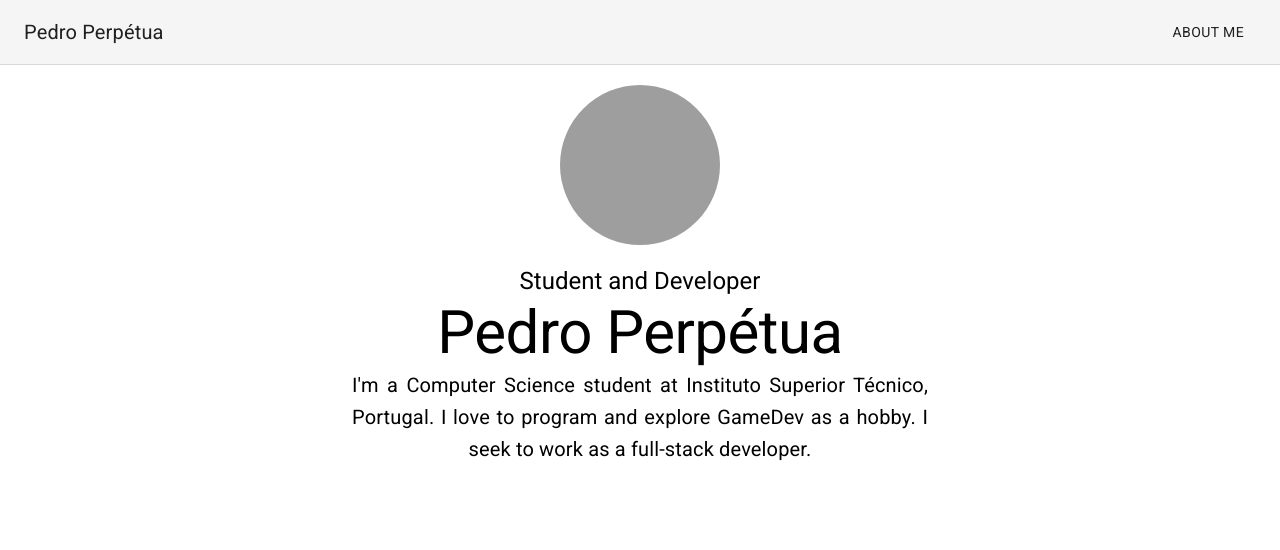
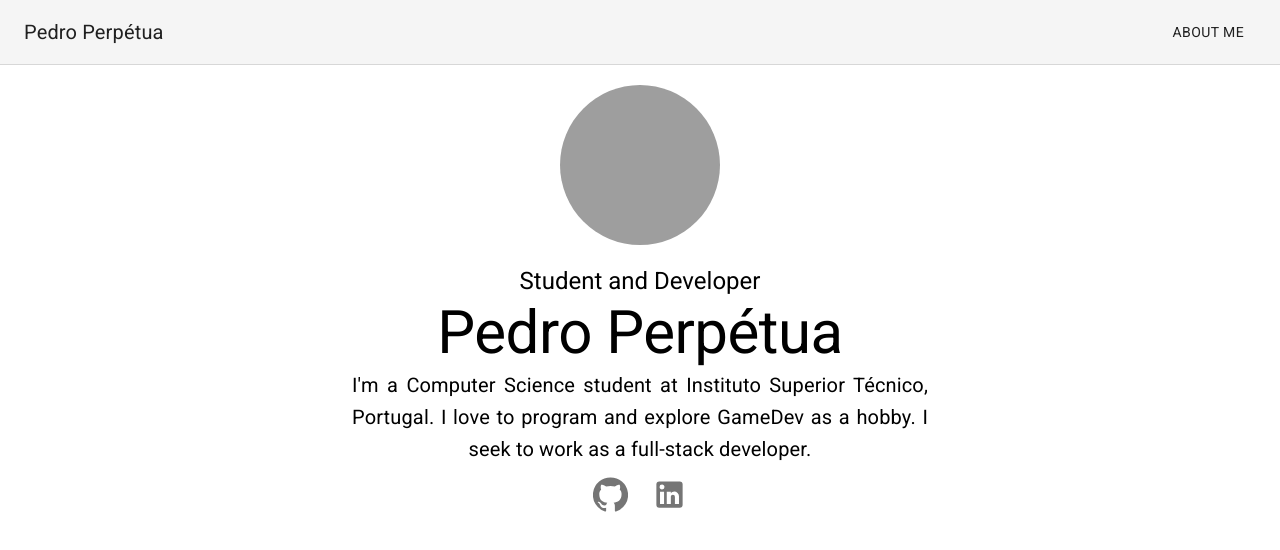
Before and after one commit to PedroPerpetua/pedroperpetua.com, a React (Create React App) app: page / in a window 1280 px wide. Shown: the top 550 px of the page. Built offline with nearby package versions, Linux system fonts and the light colour scheme; grey boxes are pictures that could not be loaded.

Commit message:
Added TooltippedSocialIcon component. Added LinkedIn and GitHub to AboutMe.

```diff
--- a/package.json
+++ b/package.json
@@ -6,6 +6,7 @@
   "dependencies": {
     "@fontsource/roboto": "^4.3.0",
     "@material-ui/core": "^4.11.4",
+    "@material-ui/icons": "^4.11.2",
     "@testing-library/jest-dom": "^5.12.0",
     "@testing-library/react": "^11.2.6",
     "@testing-library/user-event": "^12.8.3",
--- a/src/components/AboutMe.js
+++ b/src/components/AboutMe.js
@@ -1,8 +1,12 @@
 import React from 'react';
 import { makeStyles } from '@material-ui/core/styles';
 import Typography from '@material-ui/core/Typography';
-import Grid from '@material-ui/core/Grid'
+import Grid from '@material-ui/core/Grid';
 import Avatar from '@material-ui/core/Avatar';
+
+import TooltippedSocialIcon from './TooltippedSocialIcon';
+import GitHubIcon from '@material-ui/icons/GitHub';
+import LinkedInIcon from '@material-ui/icons/LinkedIn';
 
 
 const useStyles = makeStyles((theme) => ({
@@ -23,7 +27,7 @@ function AboutMe(props){
   const classes = useStyles();
   return (
     <React.Fragment>
-      <Grid justify="center" align="center" ref={props.scrollRef}>
+      <Grid container justify="center" align="center" ref={props.scrollRef}>
         <div>
           <Avatar
             className={classes.avatar}
@@ -43,6 +47,18 @@ function AboutMe(props){
           </Typography>
         </div>
       </Grid>
+      <Grid container justify="center" align="center">
+        <TooltippedSocialIcon
+          icon={GitHubIcon}
+          text="GitHub"
+          link="https://github.com/PedroPerpetua"
+        />
+        <TooltippedSocialIcon
+          icon={LinkedInIcon}
+          text="LinkedIn"
+          link="https://www.linkedin.com/in/pedro-perp%C3%A9tua-29a7b6211/"
+        />
+      </Grid>
     </React.Fragment>
   );
 }
--- /dev/null
+++ b/src/components/TooltippedSocialIcon.js
@@ -0,0 +1,32 @@
+import { makeStyles } from '@material-ui/core/styles';
+import Tooltip from '@material-ui/core/Tooltip'
+import IconButton from '@material-ui/core/IconButton'
+
+
+const useStyles = makeStyles((theme) => ({
+  tooltip: {
+    fontSize: 16
+  }
+}));
+
+
+function TooltippedSocialIcon(props){
+  const classes = useStyles();
+  const Icon = props.icon;
+  return(
+    <Tooltip
+      classes={ {tooltip: classes.tooltip} }
+      title={props.text}
+    >
+      <IconButton
+        href={props.link}
+        target="_blank"
+        rel="noopener noreferrer"
+      >
+        <Icon fontSize="large"/>
+      </IconButton>
+    </Tooltip>
+  );
+}
+
+export default TooltippedSocialIcon;
```
Also changed, not shown: 1 other file (tests, documents, lock files or other folders).
